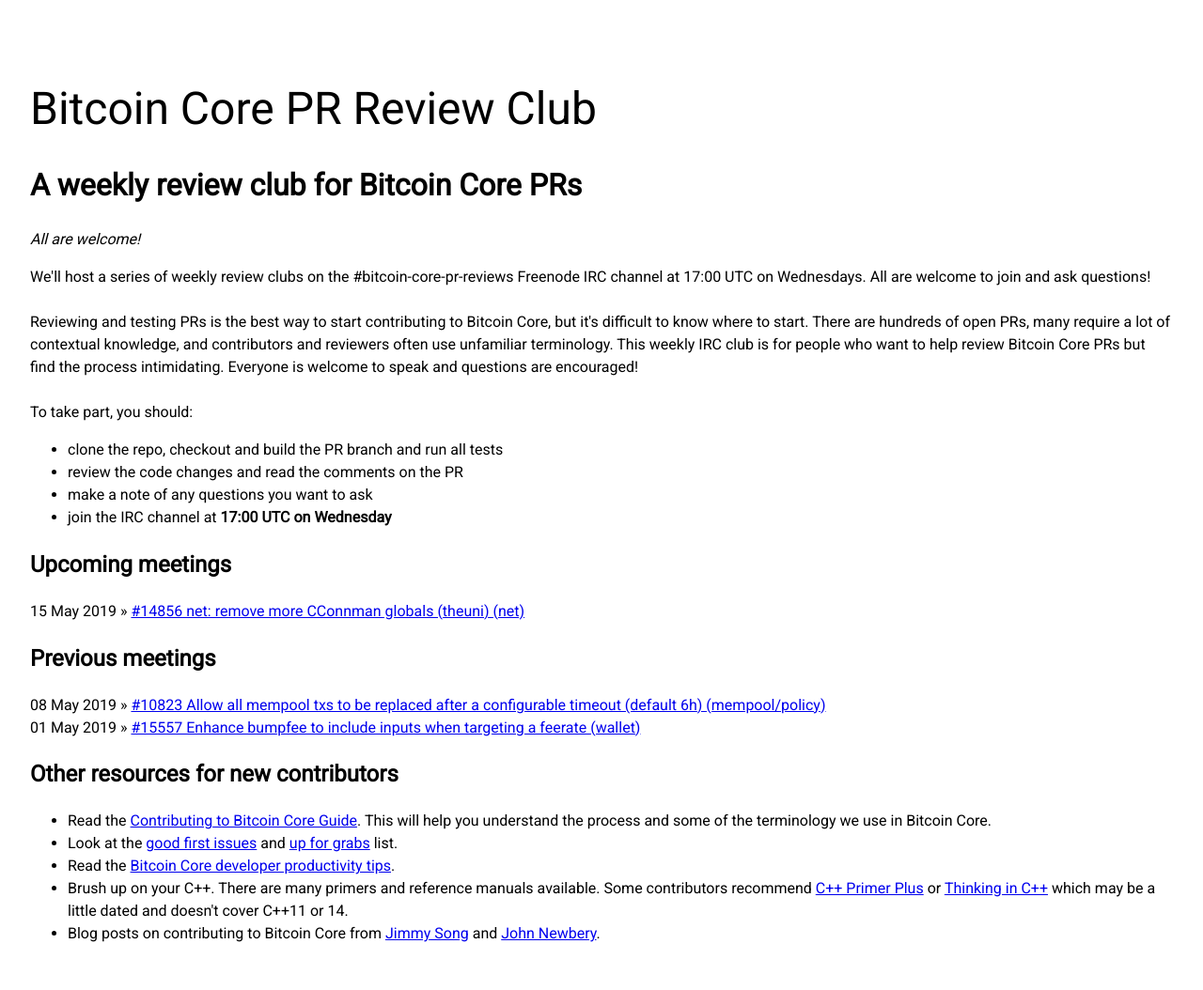
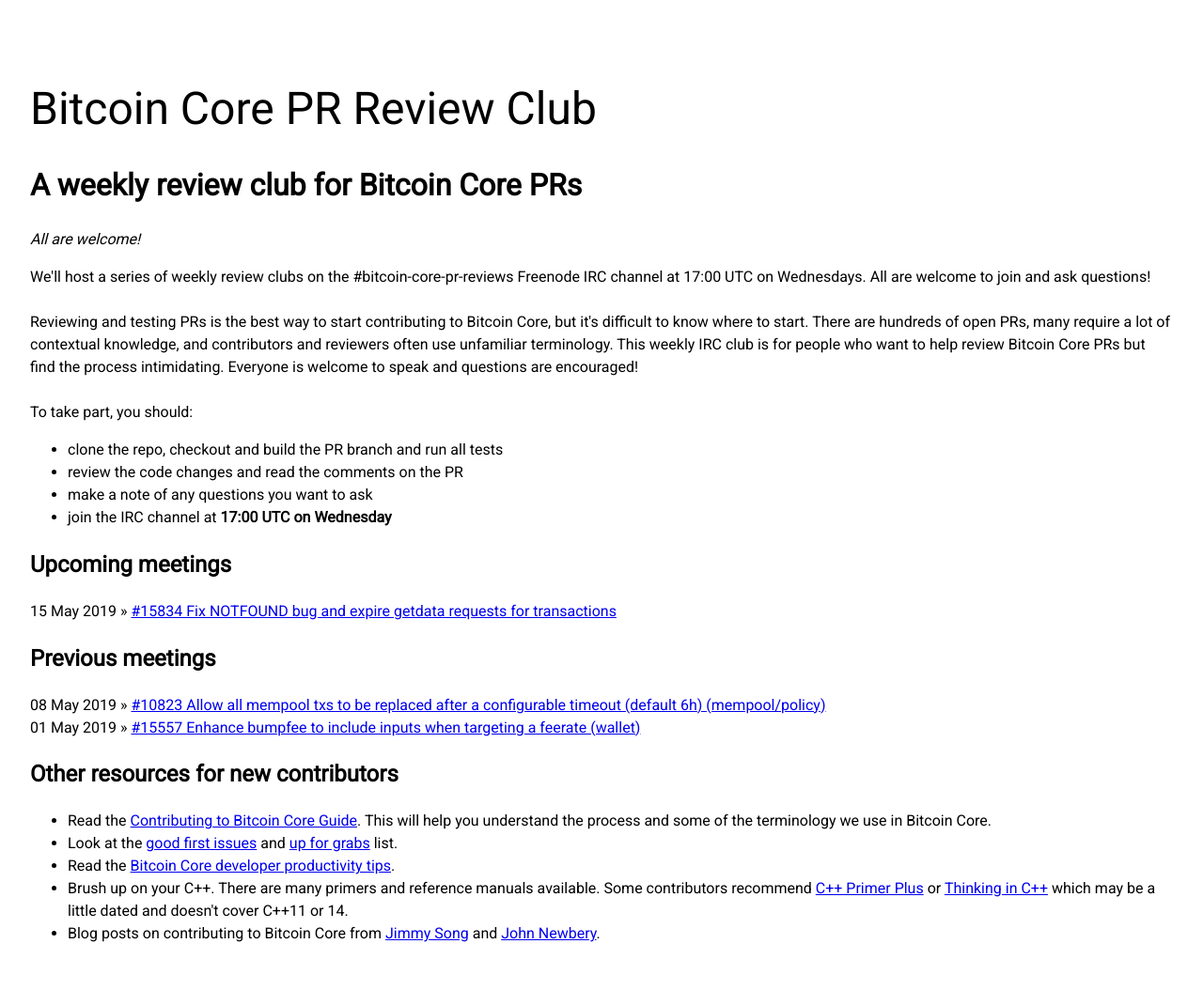
Before and after one commit to bitcoin-core-review-club/website, a Jekyll site: the page built from index.html, in a window 1280 px wide. Shown: the whole page at 94% size. Built offline with Jekyll 4.4.1, drawn with Linux system fonts in a browser that asks for light colours; nearby versions of some CDN libraries; the list of posts is cut into pages by our own code.

Commit message:
Update week 3 PR to 15834

```diff
--- a/index.html
+++ b/index.html
@@ -16,7 +16,7 @@
     </ul>
 
   <h2>Upcoming meetings</h2>
-  <p>15 May 2019 » <a href="https://github.com/bitcoin/bitcoin/pull/14856">#14856 net: remove more CConnman globals (theuni) (net)</a></p>
+  <p>15 May 2019 » <a href="https://github.com/bitcoin/bitcoin/pull/15834">#15834 Fix NOTFOUND bug and expire getdata requests for transactions</a></p>
 
   <div class="Home-posts">
     <h2 class="Home-posts-title">Previous meetings</h2>
```
